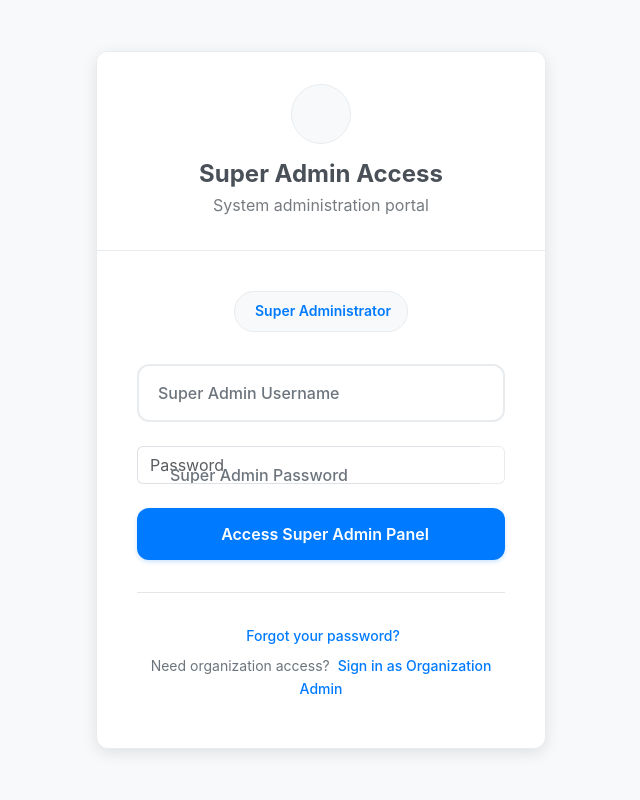
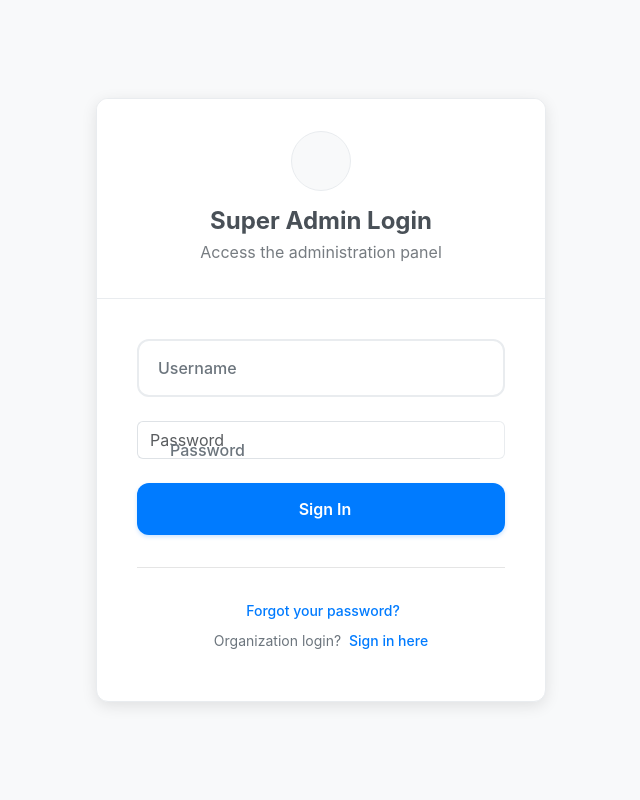
Before and after one commit to Cedcast/CedCast-app, a Django app: page /login/super/ in a window 1280 px wide. Shown: the whole page, without its empty margins (319-959 px from the left). Run offline with Django 5.2, Linux system fonts and the light colour scheme; some libraries are stand-ins or nearby versions.

Commit message:
Improve login page layouts - cleaner, more concise design

```diff
--- a/core/templates/login_super.html
+++ b/core/templates/login_super.html
@@ -174,18 +174,6 @@
     margin: 0;
 }
 
-.super-admin-badge {
-    background: #f8f9fa;
-    border: 1px solid #e9ecef;
-    color: #007bff;
-    padding: 0.5rem 1rem;
-    border-radius: 20px;
-    font-size: 0.875rem;
-    font-weight: 600;
-    display: inline-block;
-    margin-bottom: 1rem;
-}
-
 @media (max-width: 576px) {
     .login-card {
         margin: 0.5rem;
@@ -213,17 +201,11 @@
             <div class="login-logo">
                 <i class="fas fa-crown"></i>
             </div>
-            <h4 class="mb-1 fw-bold">Super Admin Access</h4>
-            <p class="mb-0 opacity-75">System administration portal</p>
+            <h4 class="mb-1 fw-bold">Super Admin Login</h4>
+            <p class="mb-0 opacity-75">Access the administration panel</p>
         </div>
 
         <div class="login-body">
-            <div class="text-center mb-3">
-                <span class="super-admin-badge">
-                    <i class="fas fa-shield-alt me-1"></i>Super Administrator
-                </span>
-            </div>
-
             {% if error %}
             <div class="alert alert-danger border-0">
                 <i class="fas fa-exclamation-triangle me-2"></i>{{ error }}
@@ -236,7 +218,7 @@
                 <div class="form-floating">
                     <input type="text" name="username" class="form-control" id="username" placeholder="Username" required>
                     <label for="username">
-                        <i class="fas fa-user-shield me-2"></i>Super Admin Username
+                        <i class="fas fa-user me-2"></i>Username
                     </label>
                 </div>
 
@@ -248,7 +230,7 @@
                         </button>
                     </div>
                     <label for="password" style="left: 0.75rem;">
-                        <i class="fas fa-lock me-2"></i>Super Admin Password
+                        <i class="fas fa-lock me-2"></i>Password
                     </label>
                 </div>
 
@@ -260,7 +242,7 @@
                 {% endif %}
 
                 <button type="submit" class="btn btn-login">
-                    <i class="fas fa-sign-in-alt me-2"></i>Access Super Admin Panel
+                    <i class="fas fa-sign-in-alt me-2"></i>Sign In
                 </button>
             </form>
 
@@ -271,9 +253,9 @@
                     </a>
                 </small>
                 <small>
-                    Need organization access?
+                    Organization login?
                     <a href="{% url 'login_org' %}">
-                        <i class="fas fa-building me-1"></i>Sign in as Organization Admin
+                        <i class="fas fa-building me-1"></i>Sign in here
                     </a>
                 </small>
             </div>
```
Also changed, not shown: core/templates/login_org.html (+5 -5 lines).
